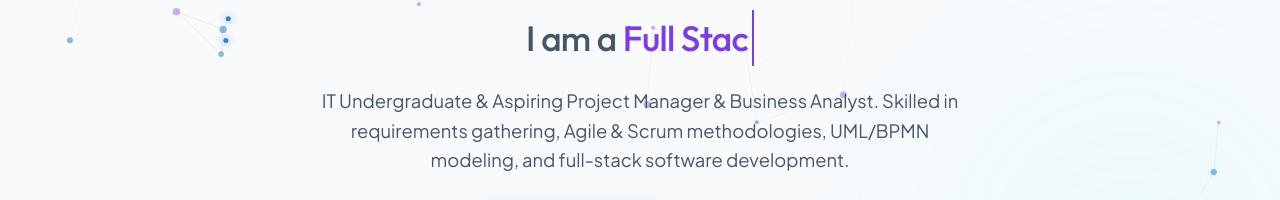
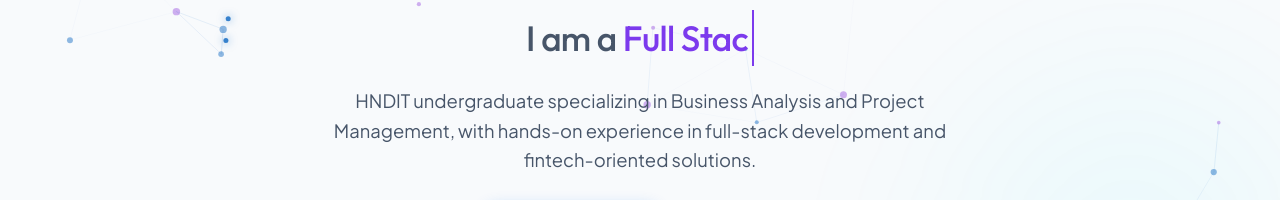
Before and after one commit to rashminda-aluvihare/My-portfolio, a React (Vite) app: page / in a window 1280 px wide. Shown: the part 398-598 px from the top of the page. Built offline with nearby package versions, Linux system fonts and the light colour scheme; no server answers.

Commit message:
Update Hero subtitle text

```diff
--- a/src/components/Hero.jsx
+++ b/src/components/Hero.jsx
@@ -136,7 +136,7 @@ export default function Hero() {
             lineHeight: 1.6,
           }}
         >
-          IT Undergraduate & Aspiring Project Manager & Business Analyst. Skilled in requirements gathering, Agile & Scrum methodologies, UML/BPMN modeling, and full-stack software development.
+          HNDIT undergraduate specializing in Business Analysis and Project Management, with hands-on experience in full-stack development and fintech-oriented solutions.
         </p>
 
         {/* Call to Actions */}
```
